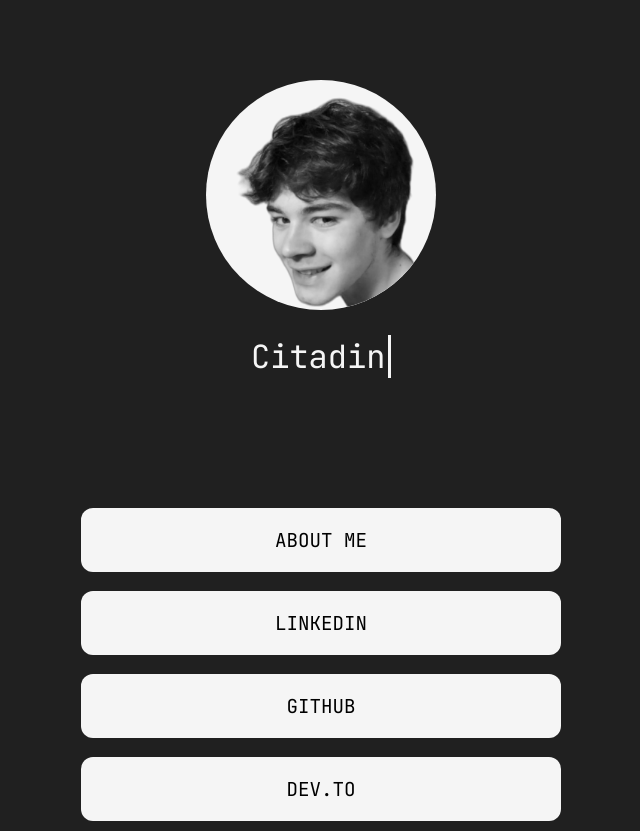
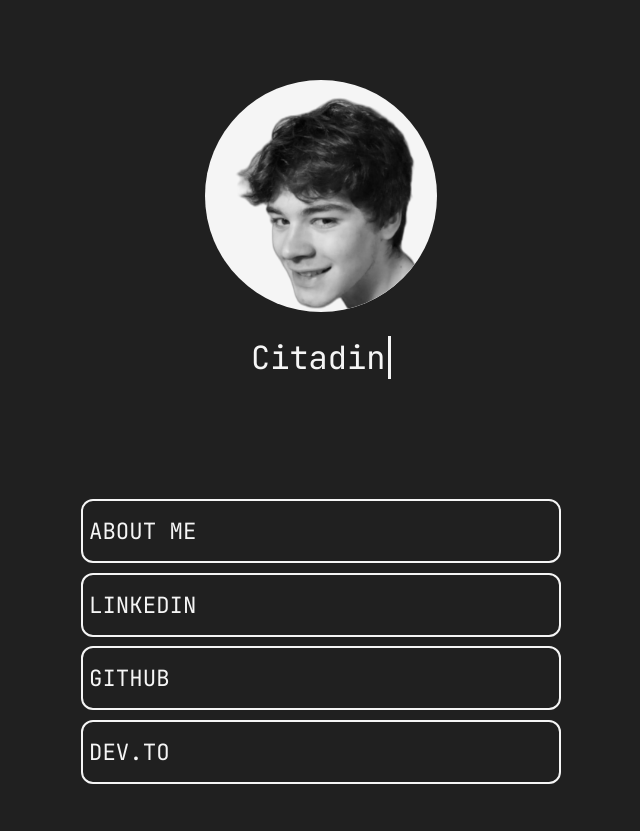
Before and after one commit to rodrigocitadin/my-portfolio, a Vue app: page / in a window 1280 px wide. Shown: the whole page, without its empty margins (319-959 px from the left). After the commit the page ends 800 px from the top, so only its background shows below. Built offline with nearby package versions, Linux system fonts and the light colour scheme.

Commit message:
feat: Added show about me, and removing useless css classes

```diff
--- a/src/App.vue
+++ b/src/App.vue
@@ -1,20 +1,28 @@
-<template>
-  <MyHeaderVue />
-  <div class="buttons">
+<template >
+  <MyHeaderVue v-if="!showAbout" />
+  <div v-if="!showAbout">
     <MyButtonsVue />
   </div>
+  <AboutMeVue v-if="showAbout" />
 </template>
 
 <script>
 import MyHeaderVue from './components/MyHeader.vue';
 import MyButtonsVue from './components/MyButtons.vue';
+import AboutMeVue from './components/AboutMe.vue';
 
 export default {
   name: 'App',
   components: {
     MyHeaderVue,
-    MyButtonsVue
-  }
+    MyButtonsVue,
+    AboutMeVue
+  },
+  data() {
+    return {
+      showAbout: false
+    }
+  },
 }
 </script>
 
@@ -28,9 +36,4 @@ html {
   width: 100%;
   background: #202020;
 }
-
-.buttons {
-  display: flex;
-  flex-direction: column;
-}
 </style>
--- /dev/null
+++ b/src/components/AboutMe.vue
@@ -0,0 +1,3 @@
+<template>
+  TODO
+</template>
--- a/src/components/MyButtons.vue
+++ b/src/components/MyButtons.vue
@@ -1,48 +1,59 @@
 <template>
-  <button class="button" v-for="button in buttons" :key="button.id">
-    <a :href="button.link" target="_blank">{{ button.msg }}</a>
+  <button class="button align-center" v-for="button in buttons" :key="button.id">
+    <a :href="button.link" :target="button.target">{{ button.msg }}</a>
   </button>
 </template>
 
 <script>
-export default {
-  data() {
-    return {
-      buttons: [
+let buttons = [
   {
     id: 1,
     msg: 'ABOUT ME',
     link: '',
+    target: '_self',
   },
   {
     id: 2,
     msg: 'LINKEDIN',
     link: 'https://www.linkedin.com/in/rodrigobcitadin/',
-          color: '#01649b'
+    target: '_blank',
   },
   {
     id: 3,
     msg: 'GITHUB',
     link: 'https://github.com/rodrigocitadin',
+    target: '_blank',
   },
   {
     id: 4,
     msg: 'DEV.TO',
     link: 'https://dev.to/rodrigocitadin',
+    target: '_blank',
   }
 ]
-    }
+
+export default {
+  data() {
+    return { buttons }
   }
 }
 </script>
 
 <style>
+.align-center {
+  display: flex;
+  flex-direction: column;
+  justify-content: center;
+}
+
 .button {
   width: 30rem;
   height: 4rem;
   margin: 0.6rem auto;
   border-radius: 12px;
-  background-color: whitesmoke;
+  background-color: transparent;
+  border: 2px solid whitesmoke;
+
   -webkit-transition: all 0.3s 0s ease-in;
   -moz-transition: all 0.3s 0s ease-in;
   -o-transition: all 0.3s 0s ease-in;
@@ -50,11 +61,12 @@ export default {
 }
 
 .button:hover {
-  padding-left: 20px;
-  background-color: rgb(189, 189, 189);
+  padding-left: 1.25rem;
+  background-color: #161616;
 }
 
 .button a {
-  font-size: 1.2rem;
+  font-size: 1.4rem;
+  color: whitesmoke;
 }
 </style>
--- a/src/components/MyHeader.vue
+++ b/src/components/MyHeader.vue
@@ -19,24 +19,24 @@ export default {
 .my-pic {
   display: flex;
   justify-content: center;
-  margin: 80px 0 25px 0;
+  margin: 5rem 0 1.5rem 0;
 }
 
 #citadin-pic {
-  width: 230px;
+  width: 14.5rem;
   background-color: whitesmoke;
   border-radius: 100%;
 }
 
 .my-name {
   color: whitesmoke;
-  margin-bottom: 120px;
+  margin-bottom: 7.5rem;
   display: flex;
   justify-content: center;
 }
 
 .name {
-  width: 140px;
+  width: 8.75rem;
   border-right: 3px solid whitesmoke;
   white-space: nowrap;
   overflow: hidden;
@@ -52,7 +52,7 @@ export default {
   }
 
   to {
-    width: 140px;
+    width: 8.75rem;
   }
 }
 
```
Lines whose indentation alone changed are shown as unchanged.
